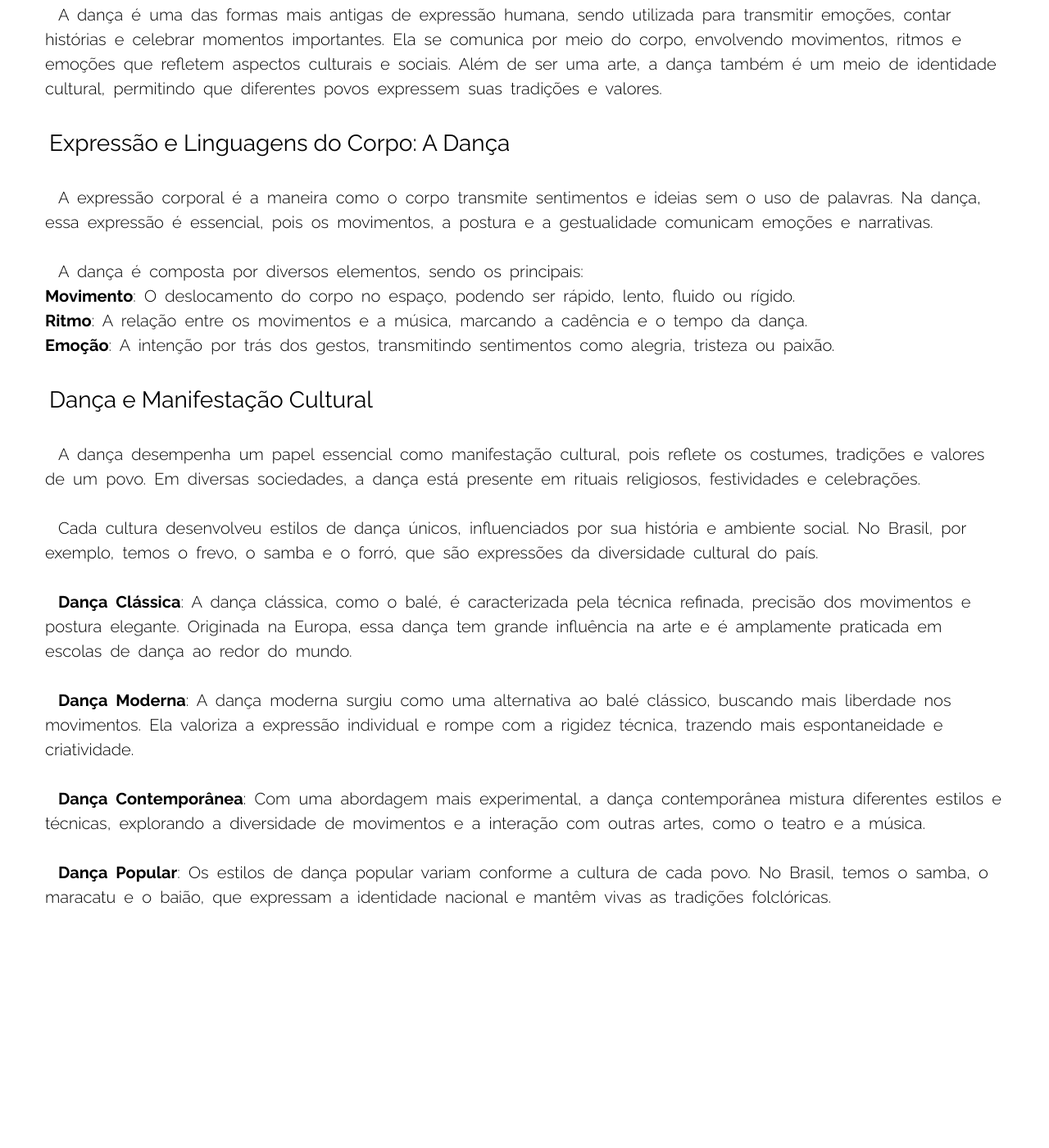
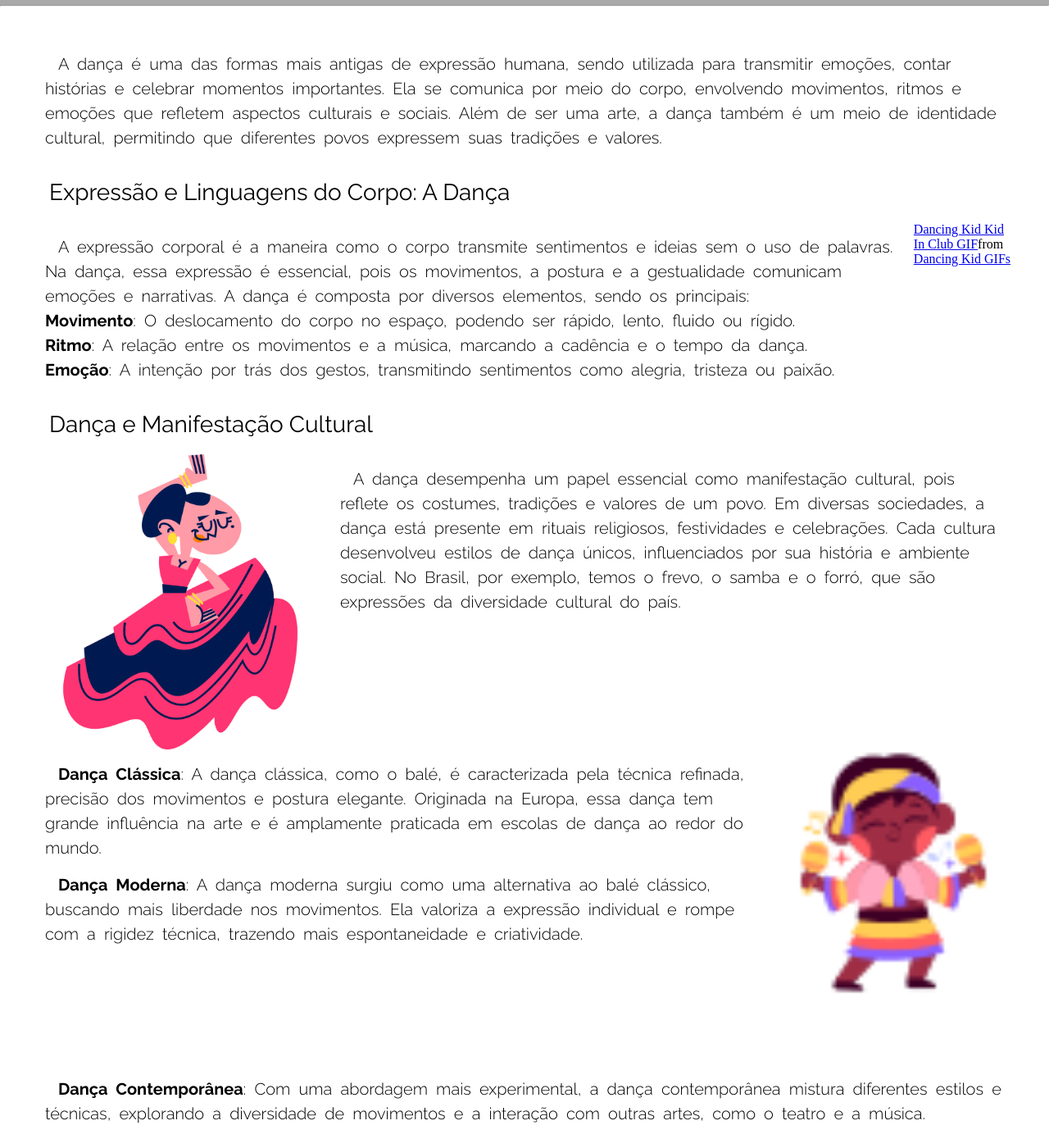
Before and after one commit to Lucas-Araujo-2009/BlogEscolar, a plain HTML site: page index.html in a window 1280 px wide. Shown: the part 3899-5299 px from the top of the page at 82% size. Before the commit the page ends 5063 px from the top, so only its background shows below. Drawn offline with Linux system fonts and the light colour scheme; a script that the page names is missing.

Commit message:
Add files via upload

```diff
--- a/index.html
+++ b/index.html
@@ -94,11 +94,10 @@
   </div>
   <hr>
   <div class="info">
-    <iframe width="560" height="315" src="https://www.youtube.com/embed/csaUvkYOkLY?si=iJZstzooK8MCIpeu" title="YouTube video player" frameborder="0" allow="accelerometer; autoplay; clipboard-write; encrypted-media; gyroscope; picture-in-picture; web-share" referrerpolicy="strict-origin-when-cross-origin" allowfullscreen></iframe>
-    <div class="header">
+<iframe width="968" height="500" src="https://www.youtube.com/embed/-1a-bF09X54" title="Lambada anos 80. #dança #aprender #básico #lambada #zouk" frameborder="0" allow="accelerometer; autoplay; clipboard-write; encrypted-media; gyroscope; picture-in-picture; web-share" referrerpolicy="strict-origin-when-cross-origin" allowfullscreen></iframe>    <div class="header">
       <h2>Informações</h2>
       <p>O vídeo ao lado
-          mostra um video clipe da música 'Kaoma - Lambada', uma dança de movimentos fluidos e sensuais.
+          mostra um video da música 'Kaoma - Lambada', uma dança de movimentos fluidos e sensuais.
       </p>
       <p> No video é possivel indentificar que a lambada é uma dança que combina movimentos rápidos e fluidos, exigindo diversas capacidades físicas dos praticantes. Entre as principais estão a resistência cardiovascular, necessária para manter o ritmo acelerado; a coordenação motora, essencial para sincronizar passos e giros; a flexibilidade, especialmente na coluna e quadris, para executar movimentos amplos; a força muscular, que auxilia na sustentação e execução dos passos; e o equilíbrio, fundamental para manter a estabilidade durante a dança. Essas habilidades tornam a lambada uma atividade física completa e desafiadora.
       </p>
@@ -118,14 +117,14 @@
   </div>
   <hr>
   <div class="header">
-
     <p>A dança é uma das formas mais antigas de expressão humana, sendo utilizada para transmitir emoções, contar histórias e celebrar momentos importantes. Ela se comunica por meio do corpo, envolvendo movimentos, ritmos e emoções que refletem aspectos culturais e sociais. Além de ser uma arte, a dança também é um meio de identidade cultural, permitindo que diferentes povos expressem suas tradições e valores.
     </p>
     <h2>Expressão e Linguagens do Corpo: A Dança
     </h2>
+     <div style="display: flex; flex-flow:row nowrap">
     <p>A expressão corporal é a maneira como o corpo transmite sentimentos e ideias sem o uso de palavras. Na dança, essa expressão é essencial, pois os movimentos, a postura e a gestualidade comunicam emoções e narrativas.
-    </p>
-    <p>A dança é composta por diversos elementos, sendo os principais: <br>
+
+    A dança é composta por diversos elementos, sendo os principais: <br>
 
       <b>Movimento</b>: O deslocamento do corpo no espaço, podendo ser rápido, lento, fluido ou rígido. <br>
 
@@ -133,21 +132,35 @@
       <br>
       <b>Emoção</b>: A intenção por trás dos gestos, transmitindo sentimentos como alegria, tristeza ou paixão.
     </p>
+    <div class="tenor-gif-embed" data-postid="26910673" data-share-method="host" data-aspect-ratio="1.32231" data-width="150%"><a href="https://tenor.com/view/dancing-kid-kid-in-club-dancing-kid-club-club-dance-kid-with-sunglasses-gif-26910673">Dancing Kid Kid In Club GIF</a>from <a href="https://tenor.com/search/dancing+kid-gifs">Dancing Kid GIFs</a></div> <script type="text/javascript" async src="https://tenor.com/embed.js"></script>
+    </div>
     <h2>Dança e Manifestação Cultural</h2>
+   <div style="display: flex; flex-flow:row nowrap">
+     <input style="width: 30%" type="image" src="danca.png" />
     <p>A dança desempenha um papel essencial como manifestação cultural, pois reflete os costumes, tradições e valores de um povo. Em diversas sociedades, a dança está presente em rituais religiosos, festividades e celebrações.
+
+    Cada cultura desenvolveu estilos de dança únicos, influenciados por sua história e ambiente social. No Brasil, por exemplo, temos o frevo, o samba e o forró, que são expressões da diversidade cultural do país.
     </p>
-    <p>Cada cultura desenvolveu estilos de dança únicos, influenciados por sua história e ambiente social. No Brasil, por exemplo, temos o frevo, o samba e o forró, que são expressões da diversidade cultural do país.
-    </p>
+    </div>
+    <div style="display: flex; flex-flow:row nowrap">
+      <div>
     <p><b>Dança Clássica</b>: A dança clássica, como o balé, é caracterizada pela técnica refinada, precisão dos movimentos e postura elegante. Originada na Europa, essa dança tem grande influência na arte e é amplamente praticada em escolas de dança ao redor do mundo.
     </p>
     <p><b>Dança Moderna</b>: A dança moderna surgiu como uma alternativa ao balé clássico, buscando mais liberdade nos movimentos. Ela valoriza a expressão individual e rompe com a rigidez técnica, trazendo mais espontaneidade e criatividade.
     </p>
-    <p><b>Dança Contemporânea</b>: Com uma abordagem mais experimental, a dança contemporânea mistura diferentes estilos e técnicas, explorando a diversidade de movimentos e a interação com outras artes, como o teatro e a música.
+
+    </div>
+    <div>
+      <input style="width: 300px" type="image" src="danca2.png" />
+    </div>
+    </div>
+  </div>
+  <div class="header">
+      <p><b>Dança Contemporânea</b>: Com uma abordagem mais experimental, a dança contemporânea mistura diferentes estilos e técnicas, explorando a diversidade de movimentos e a interação com outras artes, como o teatro e a música.
     </p>
     <p><b>Dança Popular</b>: Os estilos de dança popular variam conforme a cultura de cada povo. No Brasil, temos o samba, o maracatu e o baião, que expressam a identidade nacional e mantêm vivas as tradições folclóricas.
     </p>
   </div>
-
   <script src="main.js"></script>
 </body>
 
--- a/style.css
+++ b/style.css
@@ -16,13 +16,13 @@
 
 .music-secion {
   border-radius: 10px;
-    border: 1px solid black;
+  border: 1px solid black;
   display: flex;
   flex-flow: row nowrap;
   padding: 20px
 }
 
-.music-secion div{
+.music-secion div {
   margin: 10px;
 }
 
```
Also changed, not shown: danca.png (added), danca2.png (added).
